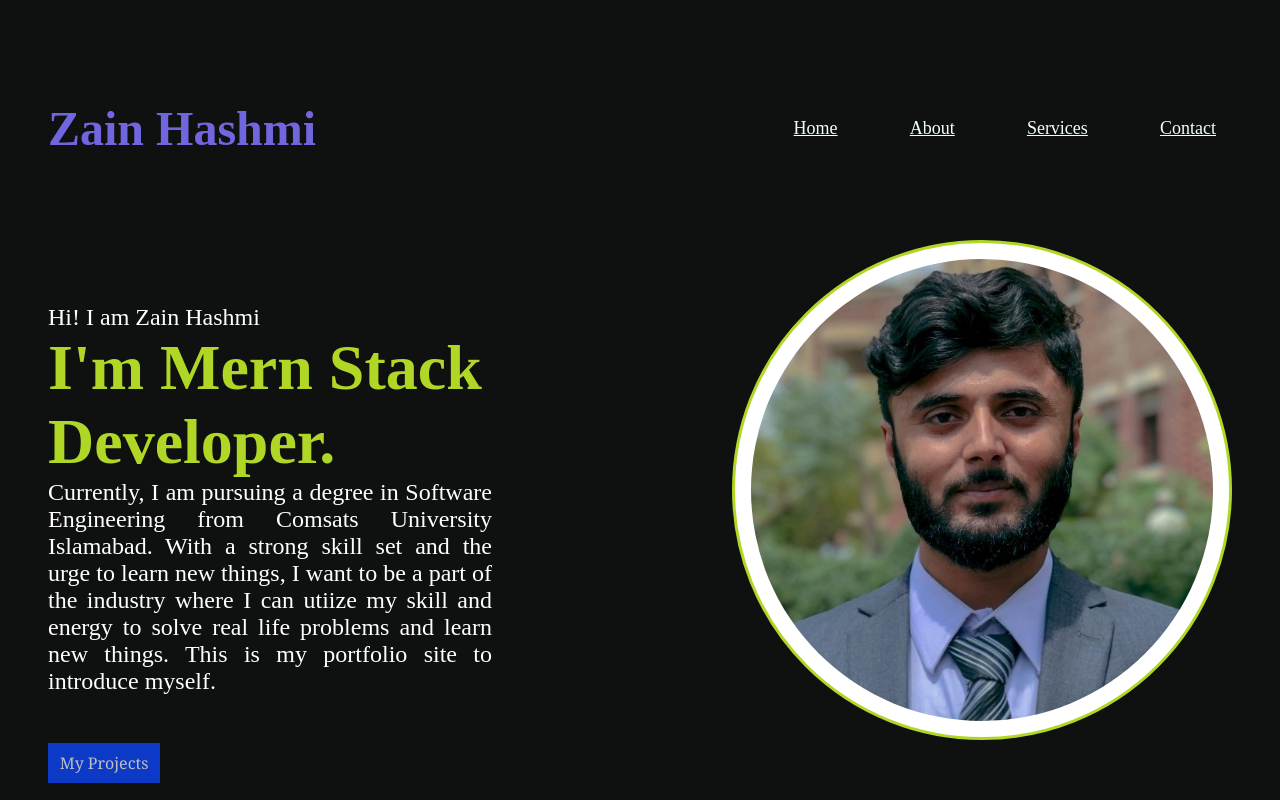
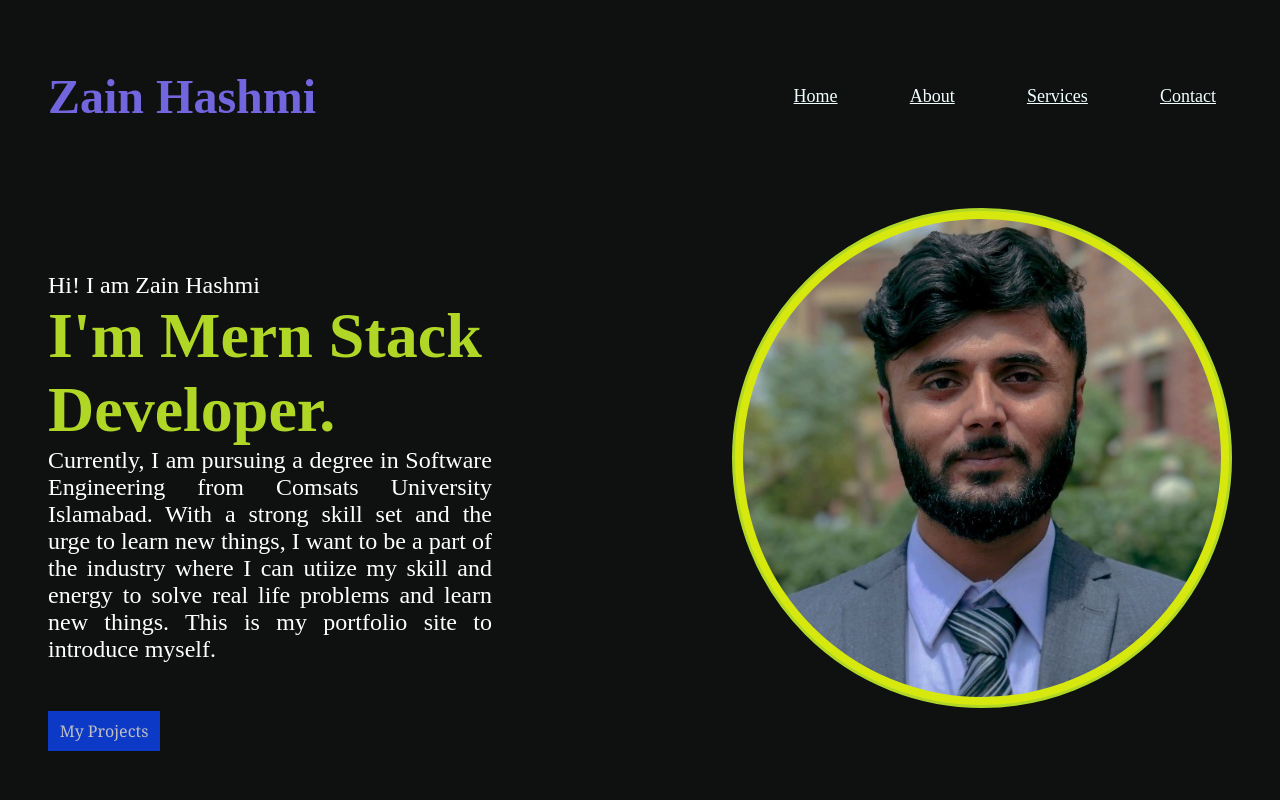
Before and after one commit to Z9dot/portfolio, a React (Create React App) app: page / in a window 1280 px wide. Shown: the top 800 px of the page. Built offline with nearby package versions, Linux system fonts and the light colour scheme; the HTML template or start-up script is replaced by a standard one.

Commit message:
Header and Navbar are complete except font style. I will add that later.

```diff
--- a/src/Components/header/header.css
+++ b/src/Components/header/header.css
@@ -24,9 +24,9 @@ img{
     border-style: solid;
     justify-content: center;
     align-items: flex-end;
-    padding: 1rem;
+    padding: 0.5rem;
     margin-left: 15rem;
-    background-color: rgb(255, 255, 255);
+    background-color: rgb(214, 232, 14);
 }
 button{
     width: 7rem;
--- a/src/Components/navbar/navbar.css
+++ b/src/Components/navbar/navbar.css
@@ -4,7 +4,7 @@
 
 .navbar__container{
     display: flex;
-    margin-top: 4rem;
+    margin-top: 2rem;
 }
 .name__section{
     display: flex;
```
